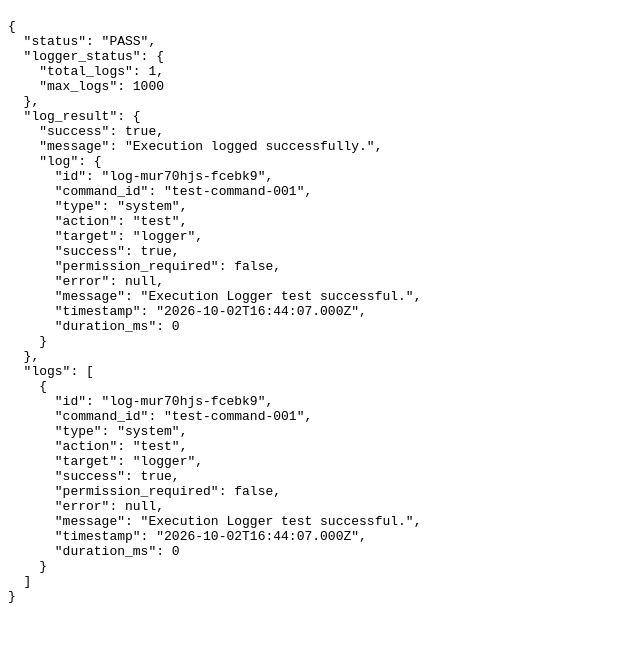
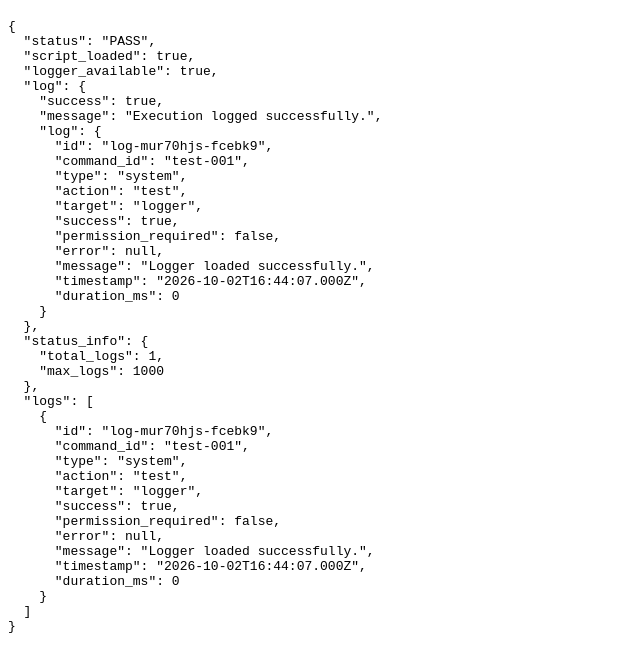
Before and after one commit to babar-uman/babar-ai, a plain HTML site: page core/test-execution-logger.html in a window 1280 px wide. Shown: the part 61-732 px from the top of the page, without its empty margins (0-640 px from the left). Drawn offline with Linux system fonts and the light colour scheme.

Commit message:
Fix Execution Logger Loading Test

```diff
--- a/core/test-execution-logger.html
+++ b/core/test-execution-logger.html
@@ -5,15 +5,12 @@
 
   <meta charset="UTF-8">
 
-  <meta
-    name="viewport"
-    content="width=device-width, initial-scale=1.0"
-  >
+  <meta name="viewport"
+    content="width=device-width, initial-scale=1.0">
 
   <title>Execution Logger Test</title>
 
 </head>
-
 
 <body>
 
@@ -22,33 +19,39 @@
   <pre id="result">Testing...</pre>
 
 
-  <script src="./execution-logger.js"></script>
+  <script>
+
+    const result =
+      document.getElementById("result");
 
 
-  <script>
+    const script =
+      document.createElement("script");
+
+
+    script.src =
+      "./execution-logger.js?v=" +
+      Date.now();
+
+
+    script.onload = function () {
+
+      if (
+        typeof window.ExecutionLogger ===
+        "function"
+      ) {
 
         try {
 
-      if (
-        typeof ExecutionLogger === "undefined"
-      ) {
-
-        throw new Error(
-          "ExecutionLogger failed to load."
-        );
-
-      }
+          const logger =
+            new window.ExecutionLogger();
 
 
-      const logger =
-        new ExecutionLogger();
-
-
-      const logResult =
+          const log =
             logger.log({
 
               command_id:
-            "test-command-001",
+                "test-001",
 
               type:
                 "system",
@@ -66,46 +69,29 @@
                 false,
 
               message:
-            "Execution Logger test successful."
+                "Logger loaded successfully."
 
             });
 
 
-      const status =
-        logger.getStatus();
-
-
-      const logs =
-        logger.getLogs();
-
-
-      const passed =
-        logResult.success === true &&
-        status.total_logs === 1 &&
-        logs.length === 1;
-
-
-      document.getElementById(
-        "result"
-      ).textContent =
-
+          result.textContent =
             JSON.stringify(
 
               {
 
-            status:
-              passed
-                ? "PASS"
-                : "FAIL",
+                status: "PASS",
 
-            logger_status:
-              status,
+                script_loaded: true,
 
-            log_result:
-              logResult,
+                logger_available: true,
+
+                log: log,
+
+                status_info:
+                  logger.getStatus(),
 
                 logs:
-              logs
+                  logger.getLogs()
 
               },
 
@@ -115,19 +101,40 @@
 
             );
 
-
         }
 
         catch (error) {
 
-      document.getElementById(
-        "result"
-      ).textContent =
-
+          result.textContent =
             "FAIL\n\n" +
+            "Logger loaded, but execution failed:\n\n" +
             error.message;
 
         }
+
+      }
+
+      else {
+
+        result.textContent =
+          "FAIL\n\n" +
+          "Script loaded, but ExecutionLogger was not exported.";
+
+      }
+
+    };
+
+
+    script.onerror = function () {
+
+      result.textContent =
+        "FAIL\n\n" +
+        "execution-logger.js could not be loaded.";
+
+    };
+
+
+    document.head.appendChild(script);
 
   </script>
 
```
Lines whose indentation alone changed are shown as unchanged.
